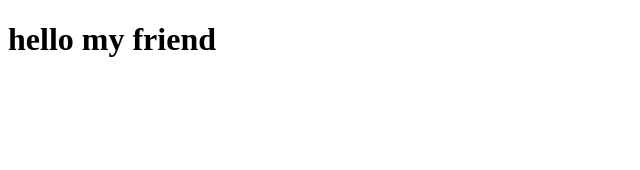
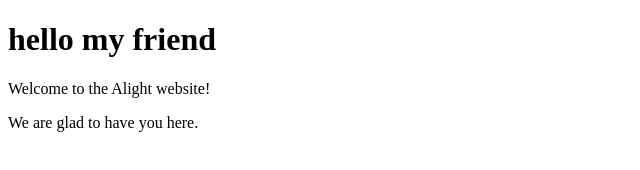
Before and after one commit to HusseinYagoubYousif/alight-websitee, a plain HTML site: page index.html in a window 1280 px wide. Shown: the whole page, without its empty margins (0-640 px from the left). Drawn offline with Linux system fonts and the light colour scheme.

Commit message:
We are glad have you here

```diff
--- a/index.html
+++ b/index.html
@@ -7,5 +7,7 @@
 </head>
 <body>
     <h1>hello my friend</h1>
+    <p>Welcome to the Alight website!</p>
+    <p>We are glad to have you here.</p>
 </body>
 </html>
```
Also changed, not shown: home.html (+1 -1 lines).
